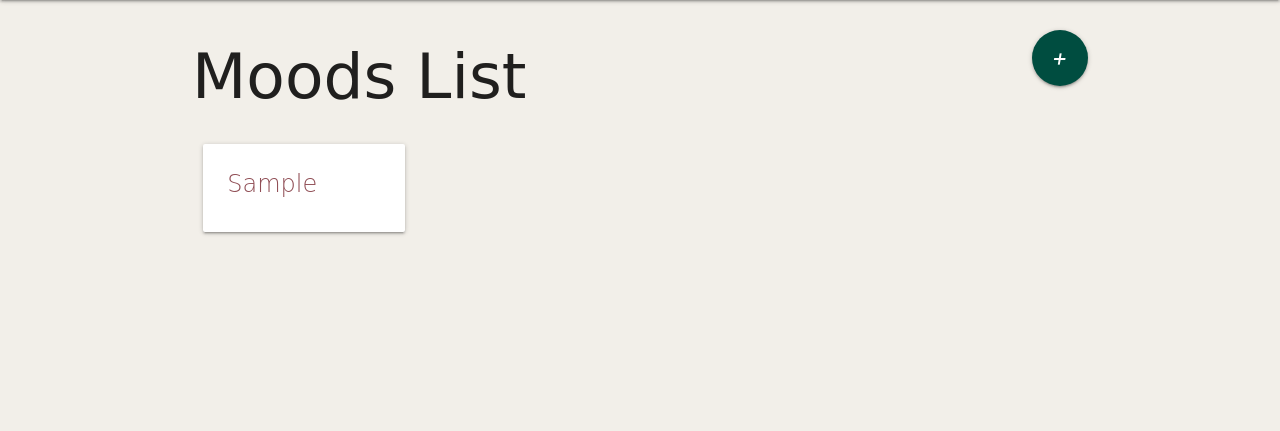
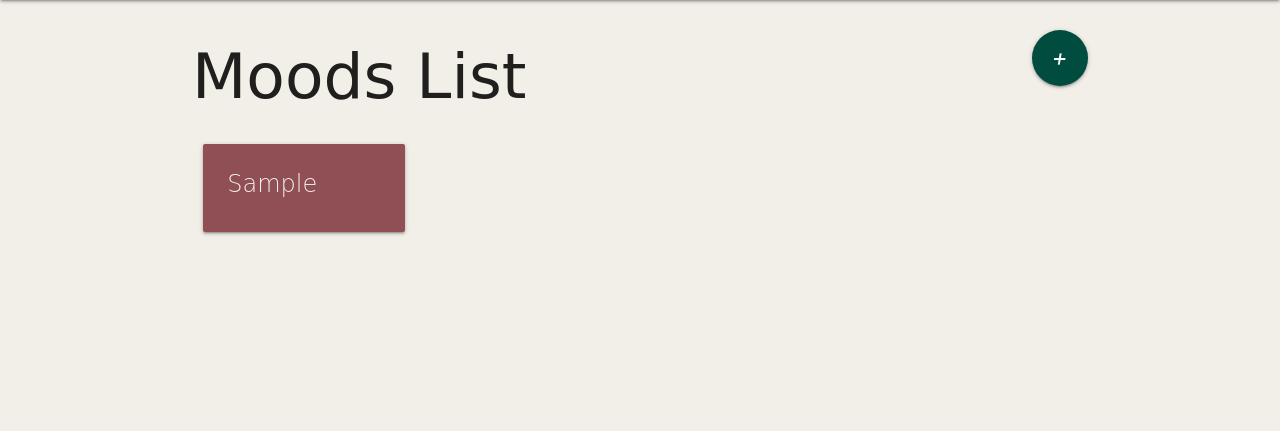
Before and after one commit to kellynelson13/my-journal, a Django app: page /moods/ in a window 1280 px wide. Shown: the part 64-495 px from the top of the page. Run offline with Django 4.2, Linux system fonts and the light colour scheme; a user stored in the database is signed in; tables that the repository leaves empty hold one stand-in row (values such as "Sample post"); some web fonts are replaced.

Commit message:
commit before deployment

```diff
--- a/main_app/static/css/style.css
+++ b/main_app/static/css/style.css
@@ -27,6 +27,7 @@ footer {
 .aboutmj {
     font-weight: 200;
     font-size: 50px;
+    margin-top: 0;
     font-family: 'PT Serif', serif;
 
 }
@@ -34,12 +35,14 @@ footer {
 .about-img {
     width: 90%;
 }
-
+.cordovan {
+    background-color: #904e55;
+}
 
 .works {
     padding: -20px 15px 10px 15px;
     background-color: #904e55;
-    margin-top: 25px;
+    margin: 45px;
 }
 .ul {
     color: #f2efe9;
@@ -114,7 +117,7 @@ footer {
     font-size: 25px;
 }
 .darkliver {
-    color: #904e55;
+    color: #f2efe9;
     font-family: 'Annie Use Your Telescope', cursive;
 }
 .entry {
--- a/main_app/templates/entries/detail.html
+++ b/main_app/templates/entries/detail.html
@@ -17,7 +17,7 @@
   <div class="col s6">
     <h3 class="cursive">Today I am feeling:</h3>
     {% if entry.moods.count %} {% for mood in entry.moods.all %}
-    <div class="card">
+    <div class="cordovan card">
       <div class="card-content">
         <span class="darkliver card-title"> {{mood.mood}} </span>
       </div>
--- a/main_app/templates/entries/index.html
+++ b/main_app/templates/entries/index.html
@@ -3,7 +3,7 @@
 <h1 class="cursive">Entry List</h1>
 
 {% for entry in entries %}
-<div class="card">
+<div class="cordovan card">
   <a href="{% url 'detail' entry.id %}">
     <div class="card-content">
       <span class=" darkliver card-title">{{ entry.date }}</span>
--- a/main_app/templates/main_app/entry_form.html
+++ b/main_app/templates/main_app/entry_form.html
@@ -7,7 +7,7 @@
 {% endif %}
 <!-- Leaving the action empty makes the form post to the same url used to display it -->
 <form action="" method="post">
-  <!-- Django requires the following for security purposes -->
+
   {% csrf_token %}
   <table>
     <!-- Render the inputs inside of <tr>s & <td>s -->
--- a/main_app/templates/moods/index.html
+++ b/main_app/templates/moods/index.html
@@ -8,7 +8,7 @@
 <div class="row">
   {% for mood in object_list %}
   <div class="col s3">
-    <div class="card">
+    <div class="card cordovan">
       <a class="darkliver" href="{% url 'moods_detail' mood.id %}">
         <div class="card-content">
           <span class=" darkliver card-title">{{ mood.mood }}</span>
```
